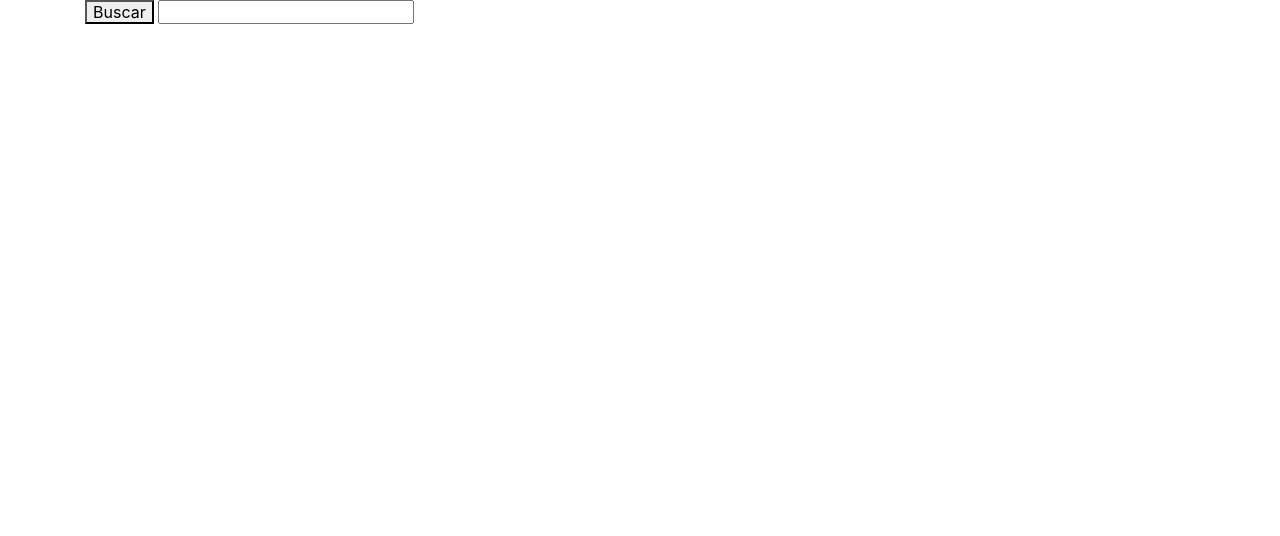
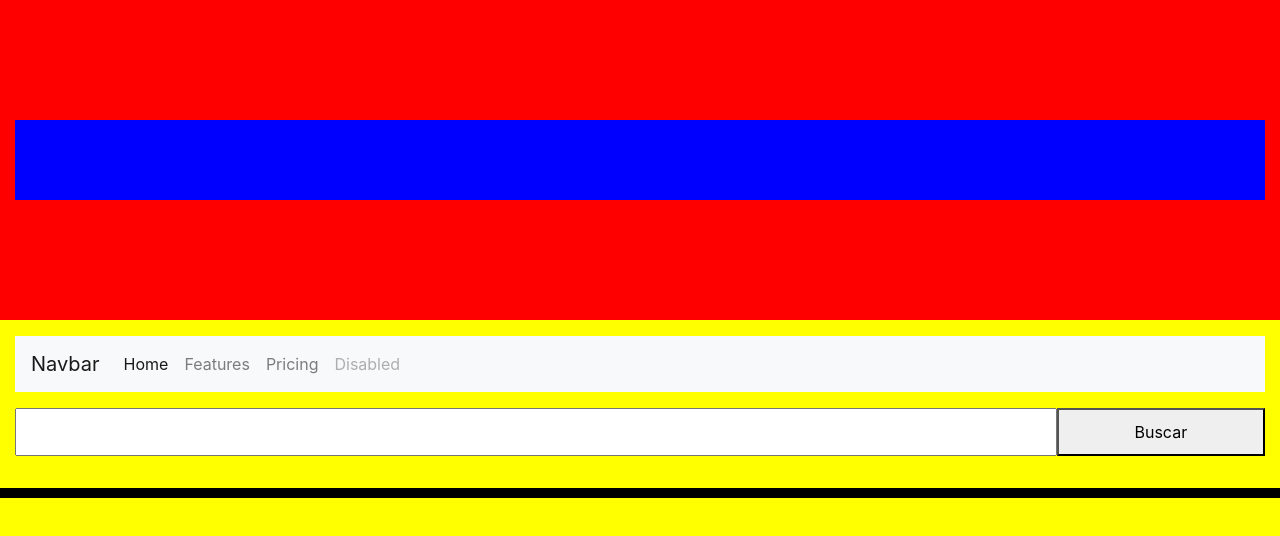
Before and after one commit to jocamo00/GeeksHubs-P3---Buscador-de-Peliculas, a plain HTML site: page index.html in a window 1280 px wide. Drawn offline with nearby package versions, Linux system fonts and the light colour scheme.

Commit message:
Estructurando web

```diff
--- a/css/style.css
+++ b/css/style.css
@@ -0,0 +1,88 @@
+body {
+    background-color: yellow;
+    min-height: 100vh;
+    display: flex;
+    flex-direction: column;
+}
+
+nav {
+    background-color: blue;
+
+}
+
+/* Barra de navegación */
+.contenedor-navegacion {
+    margin-top: 1rem;
+}
+/* Fin barra de navegación */
+
+
+/* Cabecera */
+.contenedor-cabecera {
+    display: flex;
+    justify-content: center;
+    align-items: center;
+    height: 20rem;
+    background-color:  red;
+    flex-wrap: wrap;
+}
+
+.jose {
+    background-color: blue;
+    height: 5rem;
+}
+/* Fin cabecera */
+
+
+/* Buscador de peliculas */
+.container-search {
+    display: flex;
+    justify-content: center;
+    flex-wrap: wrap;
+    margin-top: 1rem;
+    width: 100vw;
+}
+
+.buscador {
+    height: 3rem;
+    padding: 0px;
+}
+
+.al-contenedor {
+    display: flex;
+    flex-wrap: wrap;
+    padding: 0px;
+}
+
+.input-search {
+    width: 100vw;
+}
+/* Fin buscador de peliculas */
+
+
+/* Card */
+.contenido-card {
+    display: flex;
+}
+
+.info-card {
+
+}
+
+/* Fin card */
+
+
+.contenedor-contenido {
+    margin-top: 2rem;
+}
+.prueba {
+    background-color: darksalmon;
+}
+
+
+
+
+footer{
+    background-color: black;
+    height: 10px;
+}
--- a/index.html
+++ b/index.html
@@ -17,19 +17,90 @@
 
   <body>
 
+      <!-- Cabecera -->
+      <div class="container-fluid contenedor-cabecera">
+        <div class="row col-12 jose"></div>
 
-    <div class="container fluid">
-      <button onclick="buscar()">Buscar</button>
+      </div>
+      <!-- Fin cabecera -->
+
+
+      <!-- Barra de navegación -->
+      <div class="container-fluid contenedor-navegacion">
+        <nav class="navbar navbar-expand-lg navbar-light bg-light">
+          <a class="navbar-brand" href="#">Navbar</a>
+          <button class="navbar-toggler" type="button" data-toggle="collapse" data-target="#navbarNav" aria-controls="navbarNav" aria-expanded="false" aria-label="Toggle navigation">
+            <span class="navbar-toggler-icon"></span>
+          </button>
+          <div class="collapse navbar-collapse" id="navbarNav">
+            <ul class="navbar-nav">
+              <li class="nav-item active">
+                <a class="nav-link" href="#">Home <span class="sr-only">(current)</span></a>
+              </li>
+              <li class="nav-item">
+                <a class="nav-link" href="#">Features</a>
+              </li>
+              <li class="nav-item">
+                <a class="nav-link" href="#">Pricing</a>
+              </li>
+              <li class="nav-item">
+                <a class="nav-link disabled" href="#" tabindex="-1" aria-disabled="true">Disabled</a>
+              </li>
+            </ul>
+          </div>
+        </nav>
+      </div>
+      <!-- Fin barra de navegación -->
+
+
+      <!-- Buscador de peliculas -->
+      <div class="container-fluid container-search">
+        <div class="row col buscador">
+          <div class="col-10 al-contenedor">
+            <input id="input-search" class="input-search" type="text">
+          </div>
+          <div class="col-2 al-contenedor" style="background-color: aqua;">
+            <button class="input-search" onclick="buscar()">Buscar</button>
+          </div>
+        </div>
+      </div>
+      <!-- Fin buscador de peliculas -->
+
+      <!-- Contenido -->
+      <div class="container-fluid contenedor-contenido">
+        <div class="row prueba" id="contenido">
+
+        </div>
+
+      </div>
+
+
+      <!-- Fin contenido -->
+
+
+
+
+      <footer>
+
+      </footer>
+      <!-- <button onclick="buscar()">Buscar</button>
       <input id="input-search" type="text">
 
       <div id="contenido"></div>
 
       <div id="trailer"></div>
-    </div>
+
+      <div id="popular"></div> -->
 
 
 
 
+      <!-- <div class="col-10 input-buscador">
+        <input id="input-search" class="input-search col-10" type="text">
+      </div>
+      <div clas="col-2">
+        <button class="col-2" onclick="buscar()">Buscar</button>
+      </div> -->
 
 
 
--- a/js/main.js
+++ b/js/main.js
@@ -1,8 +1,7 @@
+/********* MOSTRAR PELICULAS POR NOMBRE *************/
 function buscar() {
     let inputSearch = document.getElementById("input-search").value;
-
     let rutaImg = "https://image.tmdb.org/t/p/w300_and_h450_bestv2/";
-
 
     fetch(`https://api.themoviedb.org/3/search/movie?api_key=7f8494efa25bfa40d25abdd2fd435c69&language=en-US&query=${inputSearch}&page=1&include_adult=false`)
     .then(res => res.json())
@@ -11,32 +10,70 @@ function buscar() {
         const pelicula = data.results;
 
         for(let i = 0; i < pelicula.length; i++){
-            document.getElementById("contenido").innerHTML += `<div id="elemento${[i]}">
+
+            document.getElementById("contenido").innerHTML +=
+
+                <div class="col-4">
+                    <div class="contenido-card">
+                        <img></img>
+                        <div class="info-card">
+
+                        </div>
+
+                    </div>
+
+                </div>;
+
+
+
+
+
+
+                {/* <div class="card mb-3" style="max-width: 540px;">
+                        <div class="row no-gutters">
+                            <div class="col-md-4">
+                                <img src="${rutaImg}${pelicula[i].poster_path}" class="card-img" alt="...">
+                            </div>
+                            <div class="col-md-8">
+                                <div class="card-body">
+                                    <h5 class="card-title">${pelicula[i].original_title}</h5>
+                                    <p class="card-text">${pelicula[i].overview}</p>
+                                    <p class="card-text">${pelicula[i].popularity}</p>
+                                </div>
+                        </div>
+                        </div>
+                    </div> */}
+
+
+            {/* document.getElementById("contenido").innerHTML += `<div id="elemento${[i]}">
                 <img src="${rutaImg}${pelicula[i].poster_path}">
                 <p id="idValor${[i]}" value="${pelicula[i].id}" class="classId"></p>
                 <p>${pelicula[i].original_title}</p>
                 <p>${pelicula[i].popularity}</p>
                 <p>${pelicula[i].overview}</p>
                 <button id="btn${[i]}" onclick="trailer()">Trailer</button>
-            </div>`;
+            </div>`; */}
 
         }
+
         console.log(inputSearch);
         console.log(pelicula);
-    })
+    });
 }
+/********* FIN MOSTRAR PELICULAS POR NOMBRE *************/
 
 
 
-function trailer(){
+/********* MOSTRAR TRAILER *************/
+/* function trailer(){
 
-    var div1 = document.getElementById("idValor1");
-    var value = div1.getAttribute("value");
+    var div1 = document.getElementByTagName('button').value;
+    console.log(div1);
+    //var value = div1.getAttribute("value");
     //let a = document.getElementsById("idValor0");//et b = a.getAttribute("value");
     //let c =  document.getElementById(b);
     //var idv = c.getAttribute("value");
-  console.log(value);
-
+   // console.log(value);
 
     fetch(`https://api.themoviedb.org/3/movie/${value}/videos?api_key=7f8494efa25bfa40d25abdd2fd435c69`)
         .then(res => res.json())
@@ -47,6 +84,30 @@ function trailer(){
             document.getElementById("trailer").innerHTML += `<iframe width="560" height="315" src="https://www.youtube.com/embed/${popular[0].key}" frameborder="0" allow="accelerometer; autoplay; encrypted-media; gyroscope; picture-in-picture" allowfullscreen></iframe>`;
 
             console.log(popular);
-              })
+    });
+}  */
+/********* FIN MOSTRAR TRAILER *************/
 
+
+
+/********* MOSTRAR PELICULAS POPULARES *************/
+/* let rutaImgPopular = "https://image.tmdb.org/t/p/w300_and_h450_bestv2/";
+
+fetch(`https://api.themoviedb.org/3/movie/popular?api_key=7f8494efa25bfa40d25abdd2fd435c69&language=en-US&page=1`)
+.then(res => res.json())
+.then(data => {
+
+    const popular = data.results;
+
+    for(let j = 0; j < popular.length; j++){
+        document.getElementById("popular").innerHTML += `<div id="elemento${[j]}">
+            <img src="${rutaImgPopular}${popular[j].poster_path}">
+            <p>${popular[j].original_title}</p>
+            <p>${popular[j].popularity}</p>
+            <p>${popular[j].overview}</p>
+        </div>`;
     }
+    console.log(inputSearch);
+    console.log(popular);
+  }) */
+/********* FIN MOSTRAR PELICULAS POPULARES *************/
```
Also changed, not shown: img/imgSlider01.jpg (added), img/imgSlider02.jpg (added), img/imgSlider03.jpg (added). Lines whose indentation alone changed are shown as unchanged.
